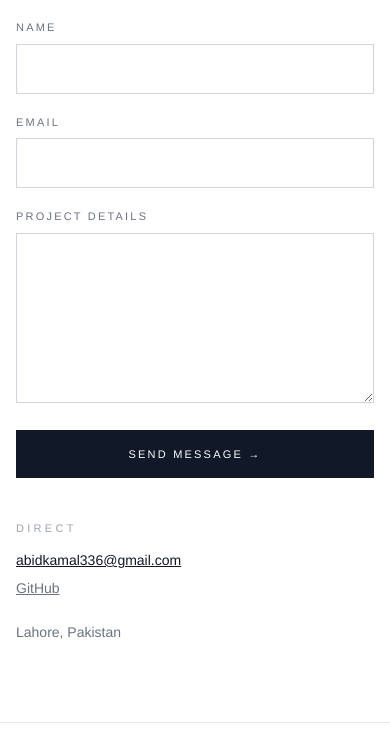
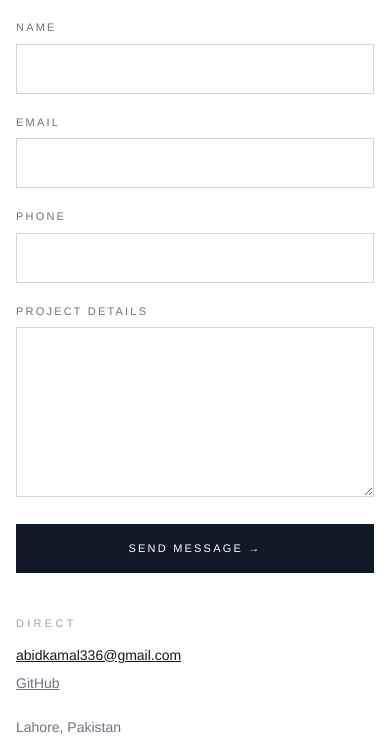
Before and after one commit to kamalabid380-del/Portfolios, a Django app: page /contact/ in a window 390 px wide. Shown: the part 241-985 px from the top of the page. Run offline with Django 5.2, Linux system fonts and the light colour scheme; data comes from the database, SQL or seed files in the repository; some libraries are stand-ins or nearby versions.

Commit message:
Add optional phone number to contact form

```diff
--- a/core/admin.py
+++ b/core/admin.py
@@ -26,5 +26,5 @@ class SkillAdmin(admin.ModelAdmin):
 
 @admin.register(ContactMessage)
 class ContactMessageAdmin(admin.ModelAdmin):
-    list_display = ['name', 'email', 'created_at']
-    readonly_fields = ['name', 'email', 'message', 'created_at']
+    list_display = ['name', 'email', 'phone', 'created_at']
+    readonly_fields = ['name', 'email', 'phone', 'message', 'created_at']
--- a/core/models.py
+++ b/core/models.py
@@ -63,6 +63,7 @@ class Project(models.Model):
 class ContactMessage(models.Model):
     name = models.CharField(max_length=100)
     email = models.EmailField()
+    phone = models.CharField(max_length=30, blank=True)
     message = models.TextField()
     created_at = models.DateTimeField(auto_now_add=True)
 
--- a/core/templates/core/contact.html
+++ b/core/templates/core/contact.html
@@ -30,6 +30,11 @@
           class="w-full border border-gray-300 px-3 py-3 text-base sm:text-sm focus:outline-none focus:border-gray-900">
       </div>
       <div>
+        <label for="phone" class="block text-[11px] tracking-[0.2em] text-gray-500 mb-2">PHONE</label>
+        <input id="phone" name="phone" type="tel" autocomplete="tel" inputmode="tel"
+          class="w-full border border-gray-300 px-3 py-3 text-base sm:text-sm focus:outline-none focus:border-gray-900">
+      </div>
+      <div>
         <label for="message" class="block text-[11px] tracking-[0.2em] text-gray-500 mb-2">PROJECT DETAILS</label>
         <textarea id="message" name="message" rows="6" required
           class="w-full border border-gray-300 px-3 py-3 text-base sm:text-sm focus:outline-none focus:border-gray-900"></textarea>
--- a/core/views.py
+++ b/core/views.py
@@ -38,9 +38,10 @@ def contact(request):
     if request.method == 'POST':
         name = request.POST.get('name', '').strip()
         email = request.POST.get('email', '').strip()
+        phone = request.POST.get('phone', '').strip()
         message = request.POST.get('message', '').strip()
         if name and email and message:
-            ContactMessage.objects.create(name=name, email=email, message=message)
+            ContactMessage.objects.create(name=name, email=email, phone=phone, message=message)
             return redirect('contact_sent')
     return render(request, 'core/contact.html', {'sent': False})
 
```
Also changed, not shown: core/migrations/0002_contactmessage_phone.py (added).
